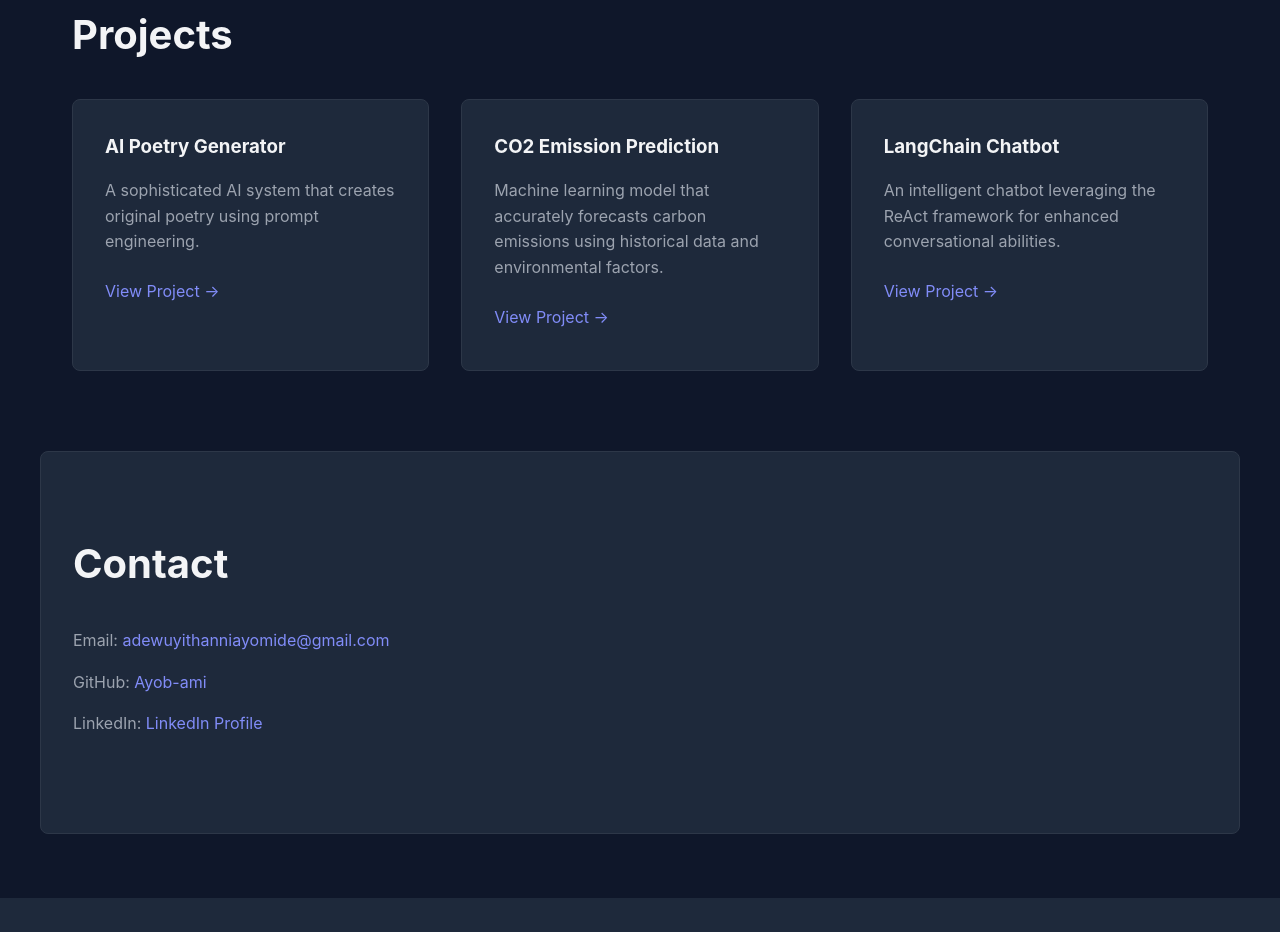
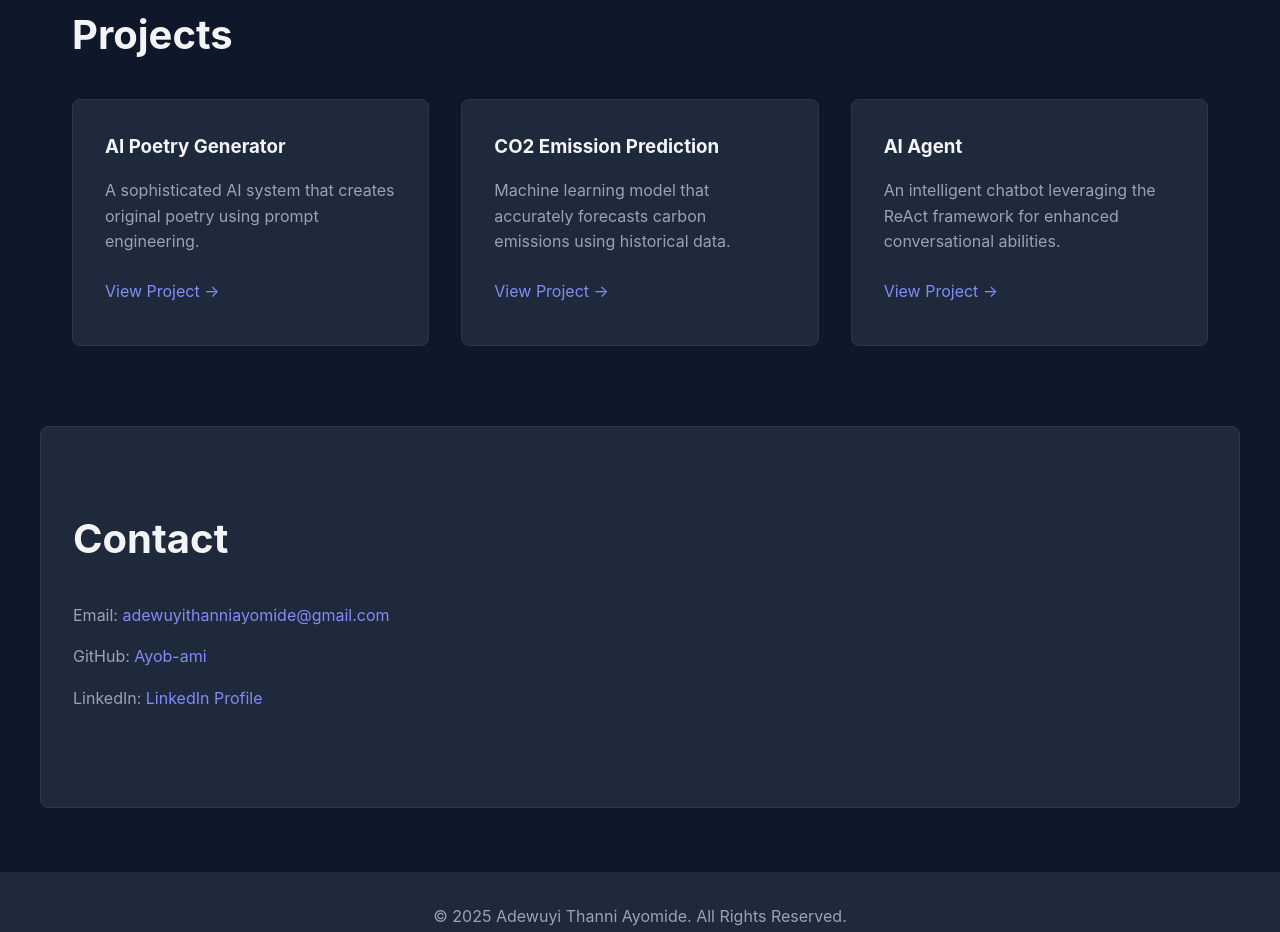
Before and after one commit to Ayob-ami/Ayob-ami.github.io, a plain HTML site: page index.html in a window 1280 px wide. Shown: the part 1872-2804 px from the top of the page. Drawn offline with nearby package versions, Linux system fonts and the light colour scheme.

Commit message:
Update index.html

```diff
--- a/index.html
+++ b/index.html
@@ -320,11 +320,11 @@
             </div>
             <div class="project" data-aos="fade-up" data-aos-delay="200">
                 <h3>CO2 Emission Prediction</h3>
-                <p>Machine learning model that accurately forecasts carbon emissions using historical data and environmental factors.</p>
+                <p>Machine learning model that accurately forecasts carbon emissions using historical data.</p>
                 <a href="https://github.com/Ayob-ami/Co2-emissions-prediction" target="_blank">View Project →</a>
             </div>
             <div class="project" data-aos="fade-up" data-aos-delay="300">
-                <h3>LangChain Chatbot</h3>
+                <h3>AI Agent</h3>
                 <p>An intelligent chatbot leveraging the ReAct framework for enhanced conversational abilities.</p>
                 <a href="https://github.com/Ayob-ami/AI-agent-using-ReAct" target="_blank">View Project →</a>
             </div>
```
